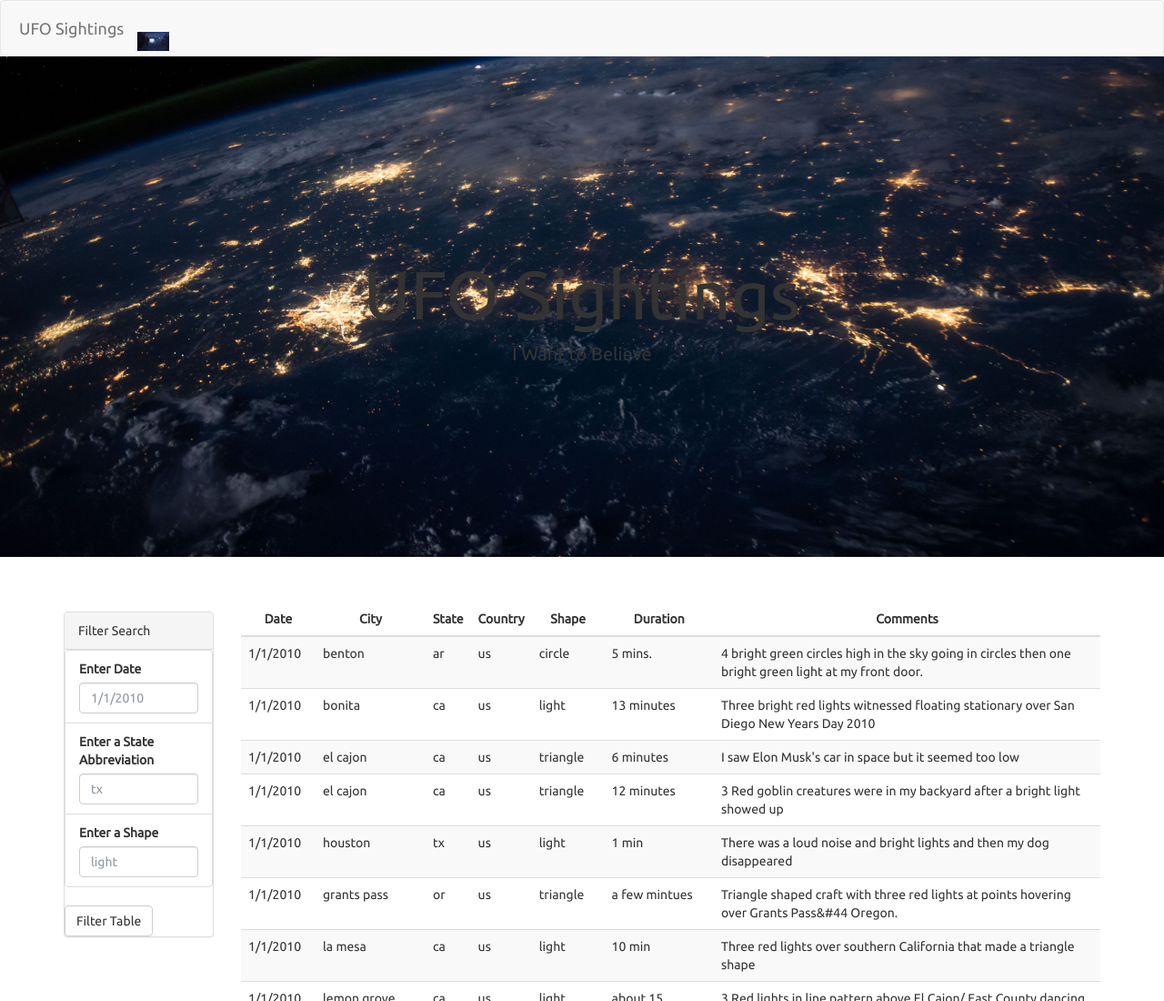
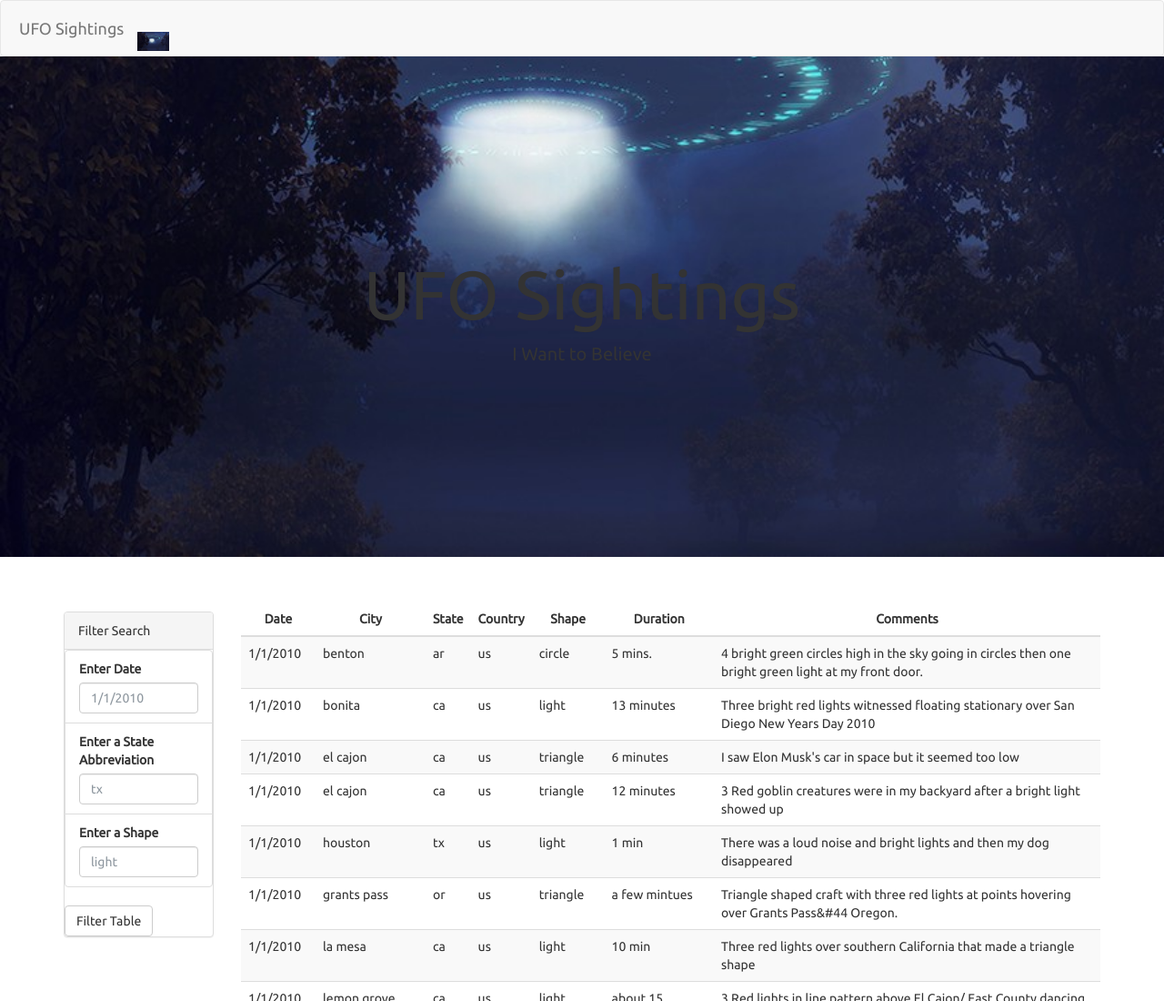
Before and after one commit to danawoodruff/javascript--Mars, a plain HTML site: page index.html in a window 1280 px wide. Shown: the top 1100 px of the page at 91% size. Drawn offline with nearby package versions, Linux system fonts and the light colour scheme.

Commit message:
Add files via upload

```diff
--- a/static/css/style.css
+++ b/static/css/style.css
@@ -98,7 +98,7 @@ select {
   padding: 20px;
   margin: 0;
   background: black;
-  background-image: url("../images/nasa.jpg");
+  background-image: url("../images/ufo2.jpg");
   background-attachment: fixed;
   background-position: bottom center;
   background-size: cover;
```
